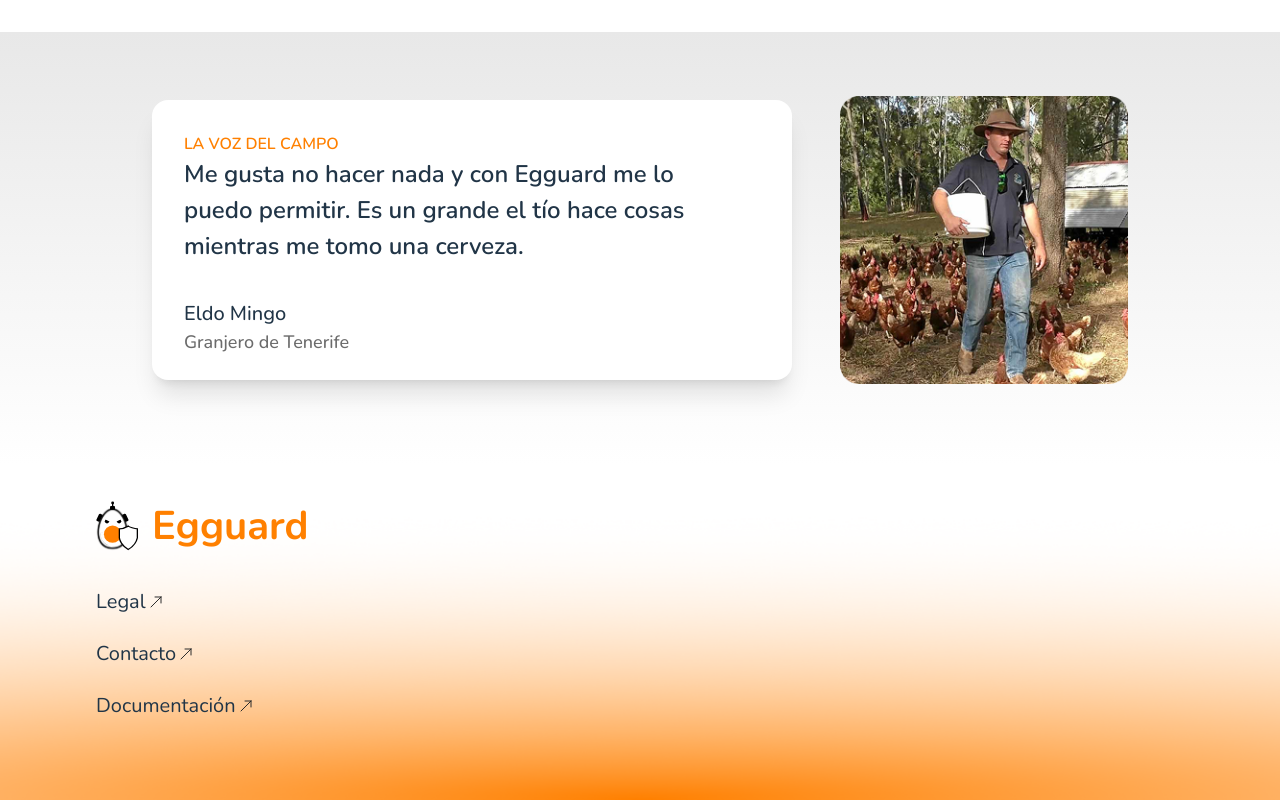
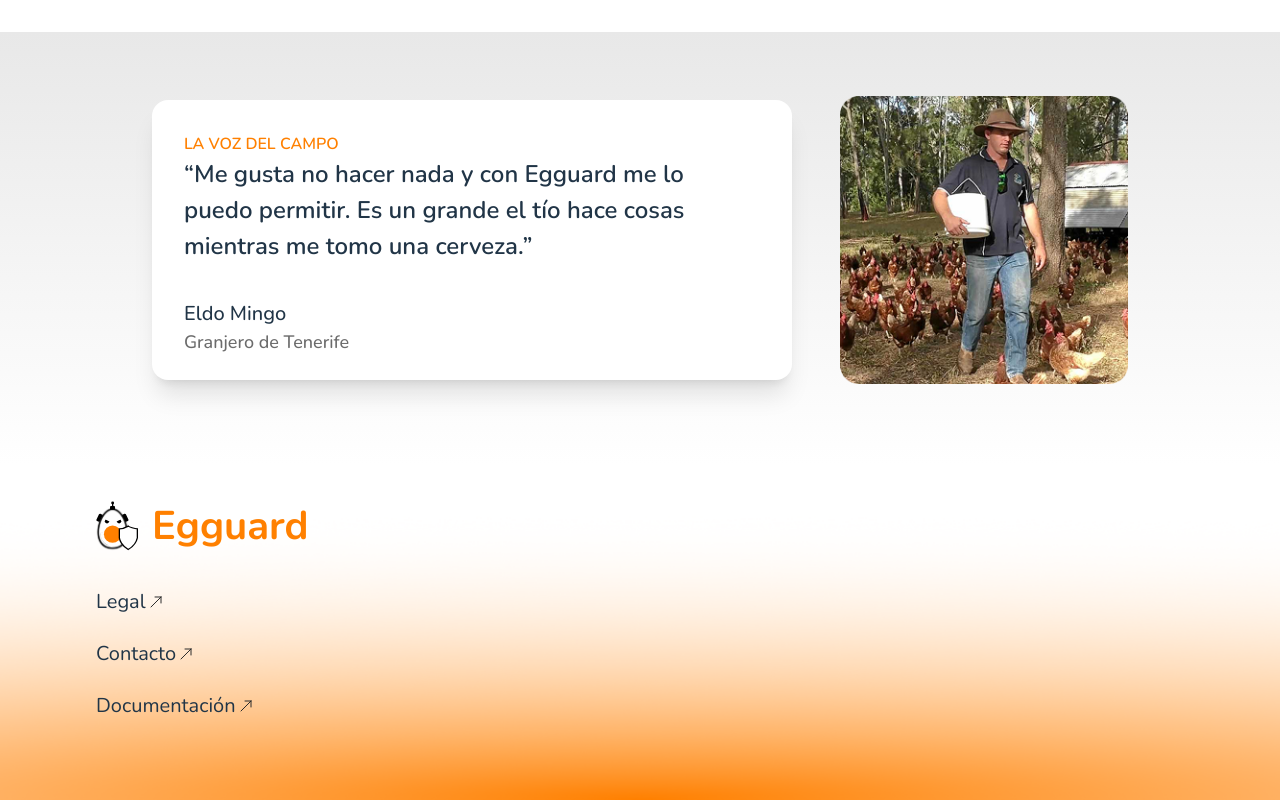
Before and after one commit to Egguard/egguard-frontend, a React (Vite) app: page / in a window 1280 px wide. Shown: the part 1718-2518 px from the top of the page. Built offline with nearby package versions, Linux system fonts and the light colour scheme.

Commit message:
fix: OpinionsDisplay forgot to add quotation marks

```diff
--- a/src/components/molecules/OpinionsDisplay.tsx
+++ b/src/components/molecules/OpinionsDisplay.tsx
@@ -29,7 +29,7 @@ const OpinionsDisplay = ({ activeOpinion }: OpinionsDisplayProps) => {
     <div className="w-5/10 h-70 shadow-xl bg-white rounded-2xl p-8 pb-6 flex flex-col justify-between">
       <div>
         <label className="opinion-label">la voz del campo</label>
-        <p className="text-[24px] font-semibold w-[36ch]">{currentOpinion.text}</p>
+        <p className="text-[24px] font-semibold w-[36ch]">“{currentOpinion.text}”</p>
       </div>
 
       <p className="text-xl font-medium flex flex-col gap-0">
```
